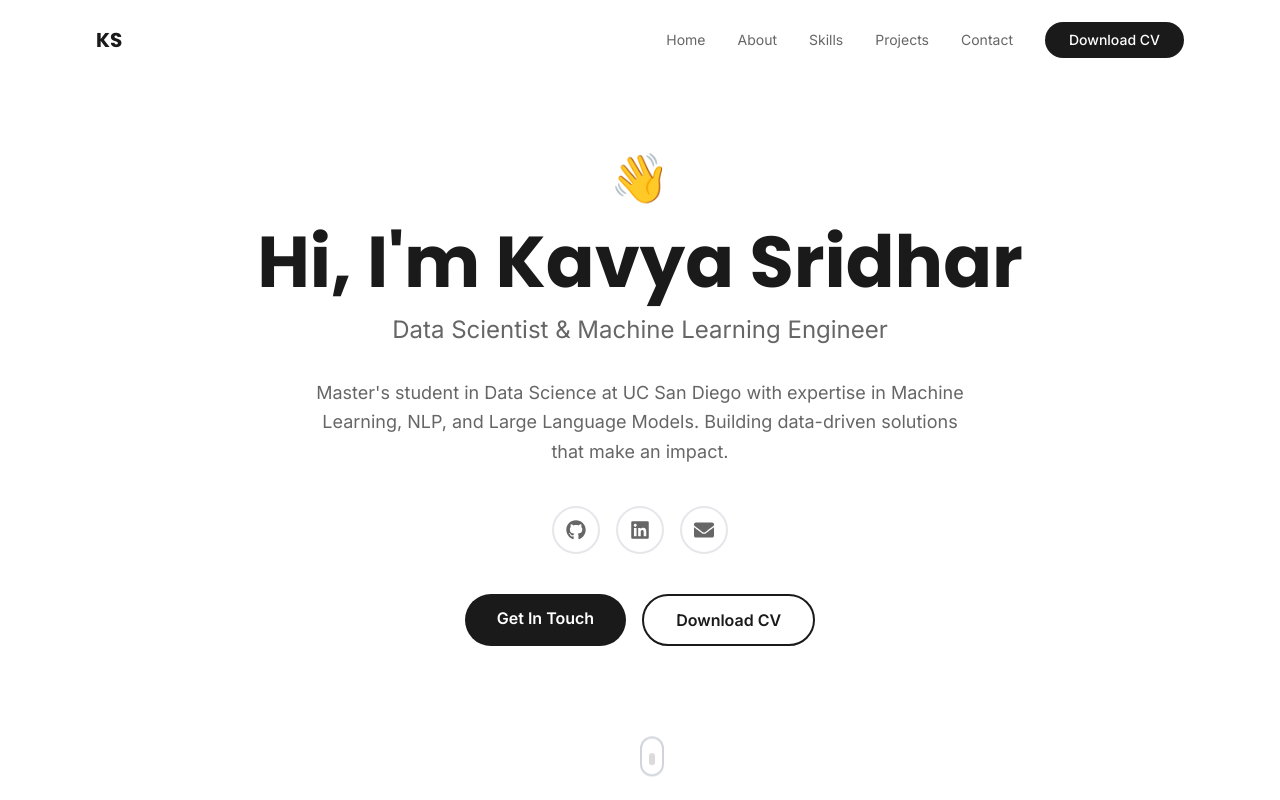
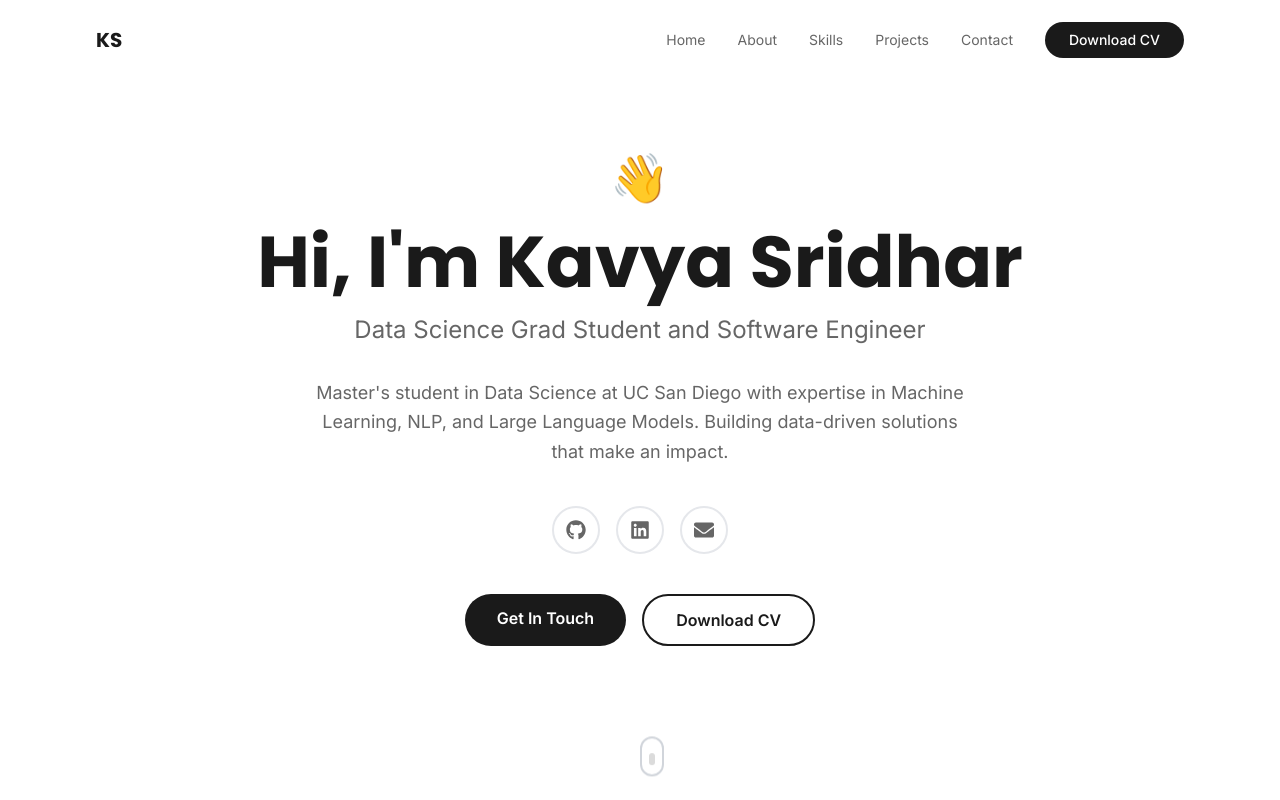
Before and after one commit to kavyasridhar1501/KavyaSridharPortfolio, a Next.js app: page /KavyaSridharPortfolio/ in a window 1280 px wide. Shown: the top 800 px of the page. Built offline with nearby package versions, Linux system fonts and the light colour scheme.

Commit message:
Update HeroSection.tsx

```diff
--- a/components/HeroSection.tsx
+++ b/components/HeroSection.tsx
@@ -46,7 +46,7 @@ export default function HeroSection() {
           transition={{ duration: 0.5, delay: 0.2 }}
           className="text-xl md:text-2xl text-text-secondary mb-8"
         >
-          Data Scientist & Machine Learning Engineer
+           Data Science Grad Student and Software Engineer
         </motion.p>
 
         {/* Description */}
```
